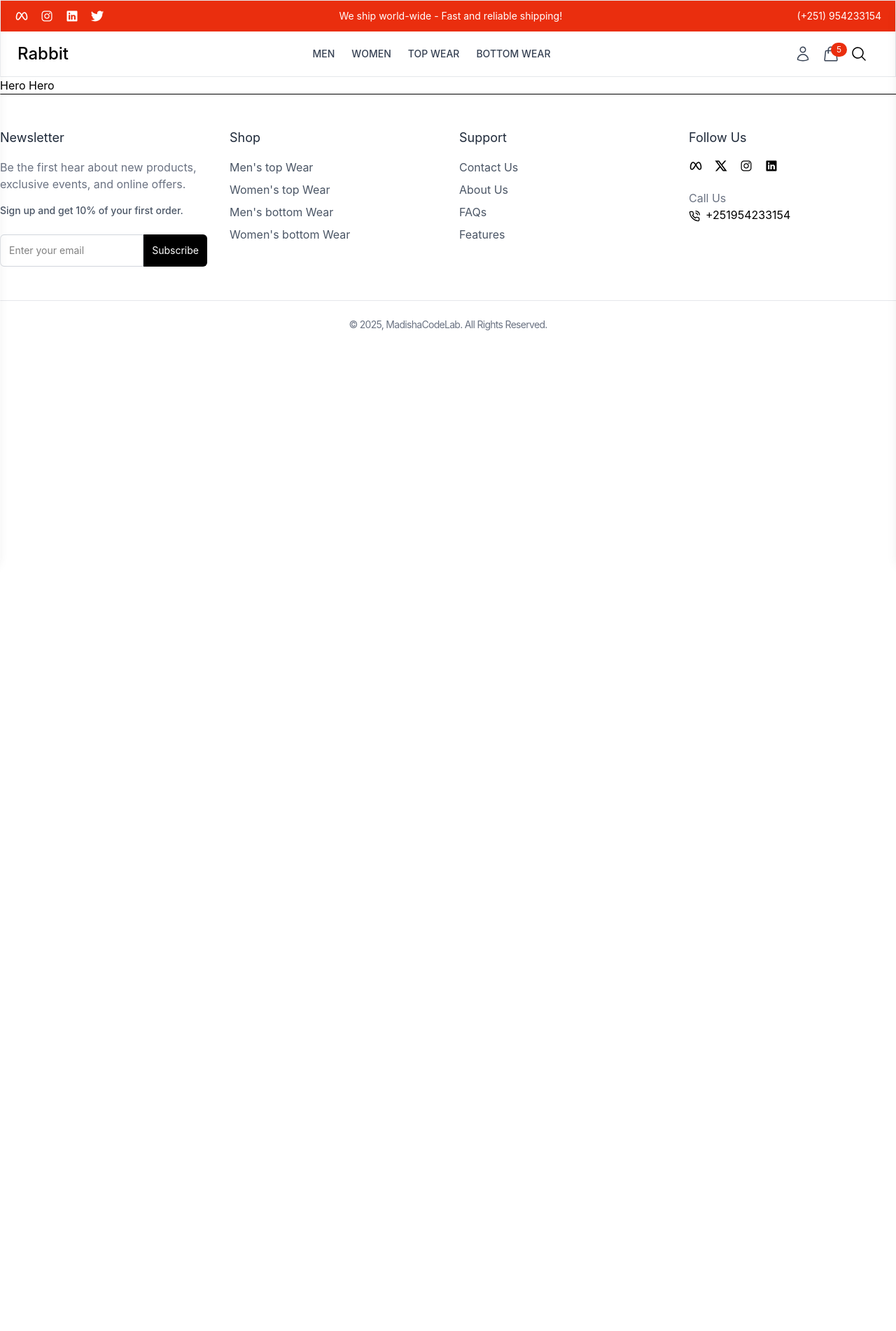
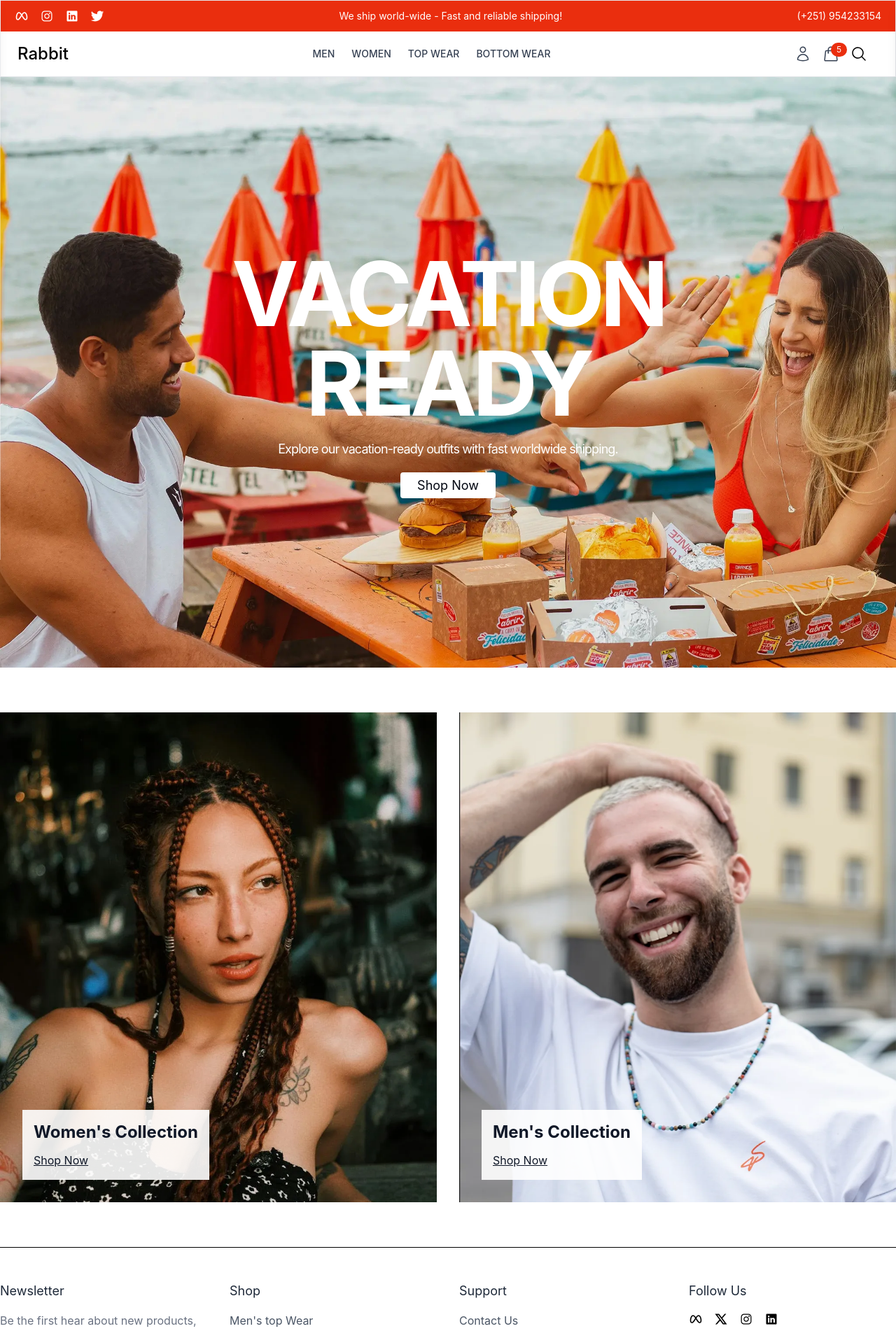
Before and after one commit to MadisoMelese/Rabbit-Collection, a React (Vite) app in the folder frontend/: page / in a window 1280 px wide. Shown: the top 1902 px of the page at 70% size. Before the commit the page ends 800 px from the top, so only its background shows below. Built offline with nearby package versions, Linux system fonts and the light colour scheme.

Commit message:
Both Men's and Women's collection updated

```diff
--- a/frontend/src/App.jsx
+++ b/frontend/src/App.jsx
@@ -1,14 +1,17 @@
-import {BrowserRouter,  Route, Routes } from "react-router-dom";
+import { BrowserRouter, Route, Routes } from "react-router-dom";
 import UserLayout from "./components/Layout/UserLayout";
+import Home from "./pages/Home";
 
 const App = () => {
-  return(
+  return (
     <BrowserRouter>
-    <Routes>
-      <Route path="/" element={<UserLayout />} />
-    </Routes>
-  </BrowserRouter>
-  )
+      <Routes>
+        <Route path="/" element={<UserLayout />}>
+          <Route index element={<Home />} />
+        </Route>
+      </Routes>
+    </BrowserRouter>
+  );
 };
 
 export default App;
--- a/frontend/src/components/Layout/Hero.jsx
+++ b/frontend/src/components/Layout/Hero.jsx
@@ -1,10 +1,20 @@
-
+import { Link } from 'react-router-dom'
+import heroImg from '../../assets/rabbit-hero.webp'
 const Hero = () => {
   return (
-    <div>
-      Hero
-Hero
-    </div>
+    <section className='relative'>
+      <img src={heroImg} alt="Rabbit"
+      className='w-full h-[400px] md:h-[600px] lg:h-[844px] object-cover'
+      />
+      <div className="absolute inset-0 flex items-center bg-black/5 justify-center">
+        <div className="text-center text-white p-6 ">
+          <h1 className="text-4xl md:text-9xl font-bold tracking-tighter uppercase mb-4">Vacation <br /> Ready
+          </h1>
+          <p className="text-sm tracking-tighter md:text-lg mb-6">Explore our vacation-ready outfits with fast worldwide shipping.</p>
+          <Link to='#' className="bg-white text-gray-950 px-6 py-2 rounded-sm text-lg">Shop Now</Link>
+        </div>
+      </div>
+    </section>
   )
 }
 
--- a/frontend/src/components/Layout/UserLayout.jsx
+++ b/frontend/src/components/Layout/UserLayout.jsx
@@ -1,6 +1,6 @@
+import { Outlet } from "react-router-dom";
 import Footer from "../Common/Footer";
 import Header from "../Common/Header";
-import Main from "../Common/Main";
 
 const UserLayout = () => {
   return (
@@ -8,9 +8,9 @@ const UserLayout = () => {
       {/* Header */}
       <Header />
       {/* Main */}
-      <Main>
-      <Main />
-      </Main>
+      <main>
+        <Outlet />
+      </main>
       {/* Footer */}
       <Footer />
     </>
--- /dev/null
+++ b/frontend/src/components/Products/GenderCollectionSection.jsx
@@ -0,0 +1,55 @@
+import { Link } from "react-router-dom";
+import MensCollectionImg from "../../assets/mens-collection.webp";
+import WomensCollectionImg from "../../assets/womens-collection.webp";
+const GenderCollectionSection = () => {
+  return (
+    <section className="py-16 px-4 lg:px-0">
+      <div className="container mx-auto flex flex-col md:flex-row gap-8">
+
+        {/* Women's Collection */}
+        <div className="relative flex-1">
+          <img
+            src={WomensCollectionImg}
+            alt="Women's Collection"
+            className="w-full h-[700px] object-cover "
+          />
+          <div className="absolute bottom-8 left-8 bg-white/90 p-4">
+            <h2 className="text-2xl font-bold text-gray-900 mb-3">
+              Women&apos;s Collection
+            </h2>
+            <Link
+              to="collections/all?gender=Women"
+              className="text-gray-900 underline"
+            >
+              Shop Now
+            </Link>
+          </div>
+        </div>
+
+
+        {/* Men's Collection */}
+        <div className="relative flex-1">
+          <img
+            src={MensCollectionImg}
+            alt="Men's Collection"
+            className="w-full h-[700px] object-cover "
+          />
+          <div className="absolute bottom-8 left-8 bg-white/90 p-4">
+            <h2 className="text-2xl font-bold text-gray-900 mb-3">
+              Men&apos;s Collection
+            </h2>
+            <Link
+              to="collections/all?gender=Men"
+              className="text-gray-900 underline"
+            >
+              Shop Now
+            </Link>
+          </div>
+        </div>
+
+      </div>
+    </section>
+  );
+};
+
+export default GenderCollectionSection;
--- a/frontend/src/pages/Home.jsx
+++ b/frontend/src/pages/Home.jsx
@@ -1,9 +1,11 @@
 import Hero from "../components/Layout/Hero"
+import GenderCollectionSection from "../components/Products/GenderCollectionSection"
 
 const Home = () => {
   return (
     <div>
       <Hero />
+      <GenderCollectionSection />
     </div>
   )
 }
```
